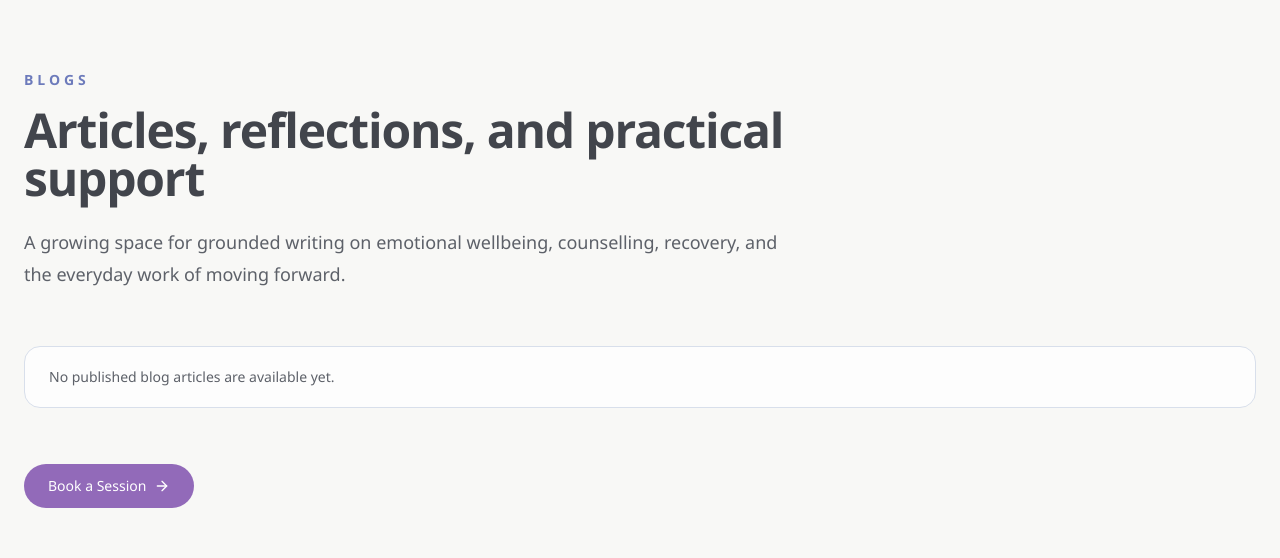
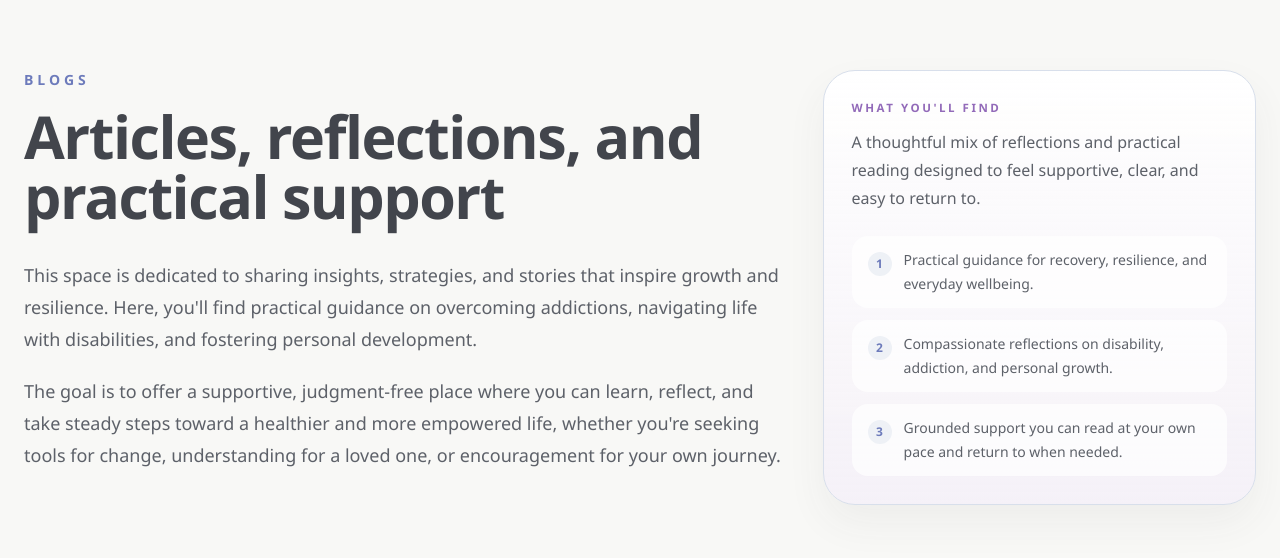
Before and after one commit to ltsMaven/-team218-app_fit3048, a Next.js app in the folder my-app/: page /blogs in a window 1280 px wide. Shown: the part 140-698 px from the top of the page. Built offline with nearby package versions, Linux system fonts and the light colour scheme; no server answers; the database is empty.

Commit message:
fix ui issues

```diff
--- a/my-app/src/app/blogs/page.js
+++ b/my-app/src/app/blogs/page.js
@@ -11,23 +11,66 @@ export const metadata = {
 
 export const dynamic = "force-dynamic";
 
+const blogHighlights = [
+  "Practical guidance for recovery, resilience, and everyday wellbeing.",
+  "Compassionate reflections on disability, addiction, and personal growth.",
+  "Grounded support you can read at your own pace and return to when needed.",
+];
+
 export default async function BlogsPage() {
   const blogs = await getPublishedBlogs();
 
   return (
     <section className="min-h-screen bg-[#f8f8f6] px-6 py-20 sm:py-24">
       <div className="mx-auto max-w-7xl">
+        <div className="grid gap-10 lg:grid-cols-[minmax(0,1.4fr)_minmax(18rem,0.8fr)] lg:items-start">
           <div className="max-w-3xl">
             <p className="text-sm font-semibold uppercase tracking-[0.28em] text-[#6d7bbb]">
               Blogs
             </p>
-          <h1 className="mt-4 text-4xl font-semibold tracking-tight text-[#42454c] sm:text-5xl">
+            <h1 className="mt-4 text-4xl font-semibold tracking-tight text-[#42454c] sm:text-5xl lg:text-[3.7rem] lg:leading-[1.02]">
               Articles, reflections, and practical support
             </h1>
-          <p className="mt-6 text-lg leading-8 text-[#5d6169]">
-            A growing space for grounded writing on emotional wellbeing,
-            counselling, recovery, and the everyday work of moving forward.
+            <div className="mt-8 space-y-5 text-lg leading-8 text-[#5d6169]">
+              <p>
+                This space is dedicated to sharing insights, strategies, and
+                stories that inspire growth and resilience. Here, you&apos;ll
+                find practical guidance on overcoming addictions, navigating
+                life with disabilities, and fostering personal development.
               </p>
+              <p>
+                The goal is to offer a supportive, judgment-free place where you
+                can learn, reflect, and take steady steps toward a healthier and
+                more empowered life, whether you&apos;re seeking tools for
+                change, understanding for a loved one, or encouragement for your
+                own journey.
+              </p>
+            </div>
+          </div>
+
+          <aside className="rounded-[2rem] border border-[#d8dfeb] bg-[linear-gradient(180deg,rgba(255,255,255,0.96),rgba(244,239,248,0.74))] p-7 shadow-[0_18px_40px_rgba(66,69,76,0.06)]">
+            <p className="text-[0.72rem] font-semibold uppercase tracking-[0.22em] text-[#926ab9]">
+              What You&apos;ll Find
+            </p>
+            <p className="mt-3 text-base leading-7 text-[#5d6169]">
+              A thoughtful mix of reflections and practical reading designed to
+              feel supportive, clear, and easy to return to.
+            </p>
+
+            <div className="mt-6 space-y-3">
+              {blogHighlights.map((item, index) => (
+                <div
+                  key={item}
+                  className="flex items-start gap-3 rounded-2xl bg-white/72 px-4 py-3"
+                >
+                  <span className="mt-1 inline-flex h-6 w-6 shrink-0 items-center justify-center rounded-full bg-[#eef1f6] text-xs font-semibold text-[#6d7bbb]">
+                    {index + 1}
+                  </span>
+                  <p className="text-sm leading-6 text-[#5d6169]">{item}</p>
+                </div>
+              ))}
+            </div>
+          </aside>
         </div>
 
         {blogs.length ? (
@@ -39,16 +82,6 @@ export default async function BlogsPage() {
             No published blog articles are available yet.
           </p>
         )}
-
-        <div className="mt-14">
-          <Link
-            href="/booking"
-            className="inline-flex items-center gap-2 rounded-full bg-[#926ab9] px-6 py-3 text-sm font-medium text-white transition hover:bg-[#7d58a3]"
-          >
-            Book a Session
-            <ArrowRight className="h-4 w-4" />
-          </Link>
-        </div>
       </div>
     </section>
   );
--- a/my-app/src/components/Footer.js
+++ b/my-app/src/components/Footer.js
@@ -55,6 +55,9 @@ export default function Footer() {
               </Link>
               <Link href="/enquiry" className="transition hover:text-[#4b8e9a]">
                 Enquiry
+              </Link>
+              <Link href="/blogs" className="transition hover:text-[#4b8e9a]">
+                Blogs
               </Link>
               <Link href="/booking" className="transition hover:text-[#926ab9]">
                 Book a Session
--- a/my-app/src/components/Navbar.js
+++ b/my-app/src/components/Navbar.js
@@ -44,6 +44,14 @@ export default function Navbar({ authEnabled = false, isAdmin = false }) {
     return () => window.removeEventListener("resize", closeMenu);
   }, []);
 
+  useEffect(() => {
+    document.body.style.overflow = isMobileMenuOpen ? "hidden" : "";
+
+    return () => {
+      document.body.style.overflow = "";
+    };
+  }, [isMobileMenuOpen]);
+
   return (
     <header className="sticky top-0 z-50 px-4 py-4 sm:px-6">
       <div
@@ -61,6 +69,7 @@ export default function Navbar({ authEnabled = false, isAdmin = false }) {
           <div className="flex items-center justify-between gap-4">
             <Link
               href="/"
+              onClick={() => setIsMobileMenuOpen(false)}
               className="flex items-center gap-3 text-[#42454c] transition hover:text-[#926ab9]"
             >
               <span className="flex h-10 w-10 items-center justify-center rounded-full bg-[linear-gradient(135deg,#926ab9,#6d7bbb,#4b8e9a)] text-sm font-semibold text-white shadow-[0_10px_24px_rgba(109,123,187,0.28)]">
@@ -150,25 +159,31 @@ export default function Navbar({ authEnabled = false, isAdmin = false }) {
               </span>
             </button>
           </div>
+        </div>
 
-          <div
-            className={`overflow-hidden transition-all duration-300 md:hidden ${
-              isMobileMenuOpen ? "max-h-96 pt-4" : "max-h-0"
-            }`}
-          >
-            <div className="space-y-2 border-t border-[#d8dfeb] pt-4">
+        <div
+          className={`overflow-hidden transition-all duration-300 md:hidden ${
+            isMobileMenuOpen
+              ? "pointer-events-auto mt-3 max-h-[calc(100vh-8.5rem)] opacity-100"
+              : "pointer-events-none max-h-0 opacity-0"
+          }`}
+        >
+          <div className="max-h-[calc(100vh-8.5rem)] overflow-y-auto rounded-[2rem] border border-white/70 bg-white/94 p-5 shadow-[0_24px_60px_rgba(66,69,76,0.12)] backdrop-blur-xl">
+            <div className="space-y-2">
               {navItems.map((item) => (
                 <Link
                   key={item.href}
                   href={item.href}
                   onClick={() => setIsMobileMenuOpen(false)}
-                  className="block rounded-2xl px-4 py-3 text-sm font-medium text-[#5f6470] transition hover:bg-white/80 hover:text-[#926ab9]"
+                  className="block rounded-2xl px-4 py-3 text-sm font-medium text-[#5f6470] transition hover:bg-[#f5f7fb] hover:text-[#926ab9]"
                 >
                   {item.label}
                 </Link>
               ))}
+            </div>
 
-              <div className="flex flex-col gap-3 pt-2">
+            <div className="mt-5 border-t border-[#d8dfeb] pt-5">
+              <div className="flex flex-col gap-3">
                 {showAdminNav ? null : (
                   <Link
                     href="/booking"
@@ -184,7 +199,7 @@ export default function Navbar({ authEnabled = false, isAdmin = false }) {
                       <Link
                         href="/admin"
                         onClick={() => setIsMobileMenuOpen(false)}
-                        className="rounded-full border border-[#d8dfeb] bg-white/70 px-4 py-3 text-center text-sm font-medium text-[#42454c] transition hover:border-[#926ab9] hover:text-[#926ab9]"
+                        className="rounded-full border border-[#d8dfeb] bg-white px-4 py-3 text-center text-sm font-medium text-[#42454c] transition hover:border-[#926ab9] hover:text-[#926ab9]"
                       >
                         Admin
                       </Link>
@@ -192,7 +207,7 @@ export default function Navbar({ authEnabled = false, isAdmin = false }) {
                     <a
                       href="/auth/logout"
                       onClick={() => setIsMobileMenuOpen(false)}
-                      className="rounded-full border border-[#d8dfeb] bg-white/70 px-4 py-3 text-center text-sm font-medium text-[#42454c] transition hover:border-[#926ab9] hover:text-[#926ab9]"
+                      className="rounded-full border border-[#d8dfeb] bg-white px-4 py-3 text-center text-sm font-medium text-[#42454c] transition hover:border-[#926ab9] hover:text-[#926ab9]"
                     >
                       Logout
                     </a>
@@ -201,7 +216,7 @@ export default function Navbar({ authEnabled = false, isAdmin = false }) {
                   <a
                     href="/auth/login?returnTo=/admin"
                     onClick={() => setIsMobileMenuOpen(false)}
-                    className="rounded-full border border-[#d8dfeb] bg-white/70 px-4 py-3 text-center text-sm font-medium text-[#42454c] transition hover:border-[#926ab9] hover:text-[#926ab9]"
+                    className="rounded-full border border-[#d8dfeb] bg-white px-4 py-3 text-center text-sm font-medium text-[#42454c] transition hover:border-[#926ab9] hover:text-[#926ab9]"
                   >
                     Login
                   </a>
```
Lines whose indentation alone changed are shown as unchanged.
